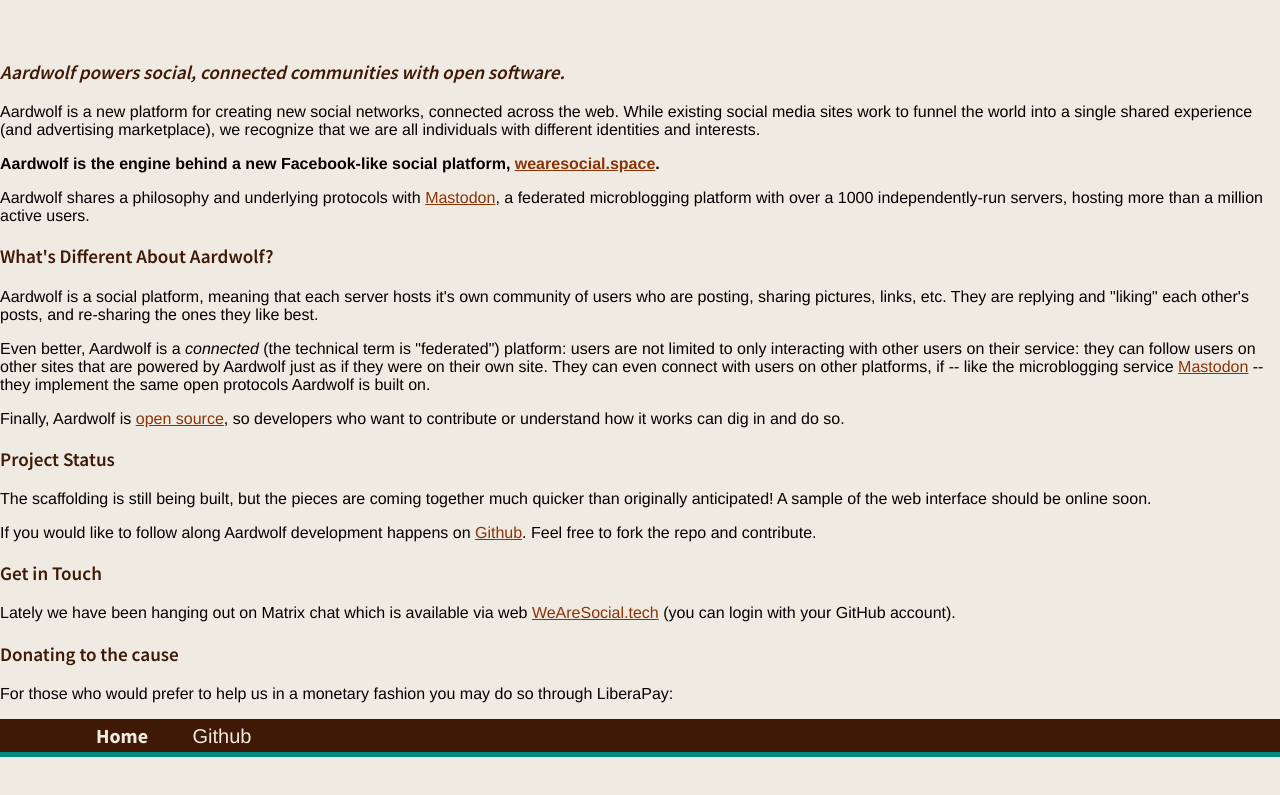
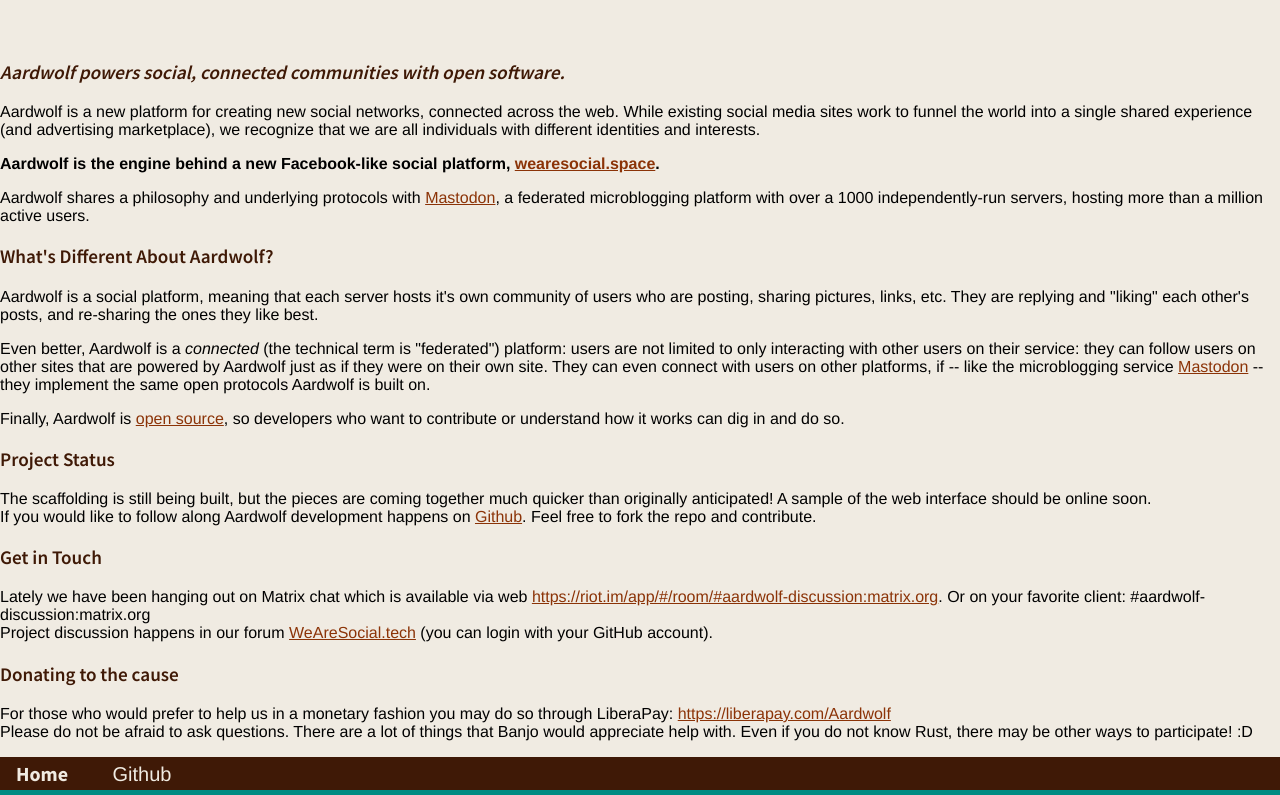
Before and after one commit to BanjoFox/let-the-dice-roll, a Jekyll site: the page aardwolf/index.html, which Jekyll copies as it is, in a window 1280 px wide, cut to the strip 286-1081 px from the top of the page. Built offline with Jekyll 4.4.1, drawn with Linux system fonts in a browser that asks for light colours; before the commit the page ends 1043 px from its top, so only the background shows below that.

Commit message:
Update index.html - Formatting tweaks

```diff
--- a/aardwolf/index.html
+++ b/aardwolf/index.html
@@ -38,16 +38,16 @@
 
 			<h3>Project Status</h3>
 
-			<p>The scaffolding is still being built, but the pieces are coming together much quicker than originally anticipated! A sample of the web interface should be online soon.</p>
-			<p>If you would like to follow along Aardwolf development happens on <a href="https://github.com/banjofox/aardwolf/">Github</a>. Feel free to fork the repo and contribute.</p>
+			<p>The scaffolding is still being built, but the pieces are coming together much quicker than originally anticipated! A sample of the web interface should be online soon.<br />
+			If you would like to follow along Aardwolf development happens on <a href="https://github.com/banjofox/aardwolf/">Github</a>. Feel free to fork the repo and contribute.</p>
 
 			<h3>Get in Touch</h3>
-			<p>Lately we have been hanging out on Matrix chat which is available via web <a href="https://riot.im/app/#/room/#aardwolf-discussion:matrix.org>https://riot.im/app/#/room/#aardwolf-discussion:matrix.org</a>. Or on your favorite client: #aardwolf-discussion:matrix.org</p>
-			<p>Project discussion happens in our forum <a href="http://wearesocial.tech">WeAreSocial.tech</a> (you can login with your GitHub account).</p>
+			<p>Lately we have been hanging out on Matrix chat which is available via web <a href="https://riot.im/app/#/room/#aardwolf-discussion:matrix.org">https://riot.im/app/#/room/#aardwolf-discussion:matrix.org</a>. Or on your favorite client: #aardwolf-discussion:matrix.org<br />
+			Project discussion happens in our forum <a href="http://wearesocial.tech">WeAreSocial.tech</a> (you can login with your GitHub account).</p>
 
 			<h3>Donating to the cause</h3>
-			<p>For those who would prefer to help us in a monetary fashion you may do so through LiberaPay: <a href="https://liberapay.com/Aardwolf>https://liberapay.com/Aardwolf</p>
-			<p>Please do not be afraid to ask questions. There are a lot of things that Banjo would appreciate help with. Even if you do not know Rust, there may be other ways to participate! :D</p>
+			<p>For those who would prefer to help us in a monetary fashion you may do so through LiberaPay: <a href="https://liberapay.com/Aardwolf">https://liberapay.com/Aardwolf</a><br />
+			Please do not be afraid to ask questions. There are a lot of things that Banjo would appreciate help with. Even if you do not know Rust, there may be other ways to participate! :D</p>
 
 		</div>
 
```
